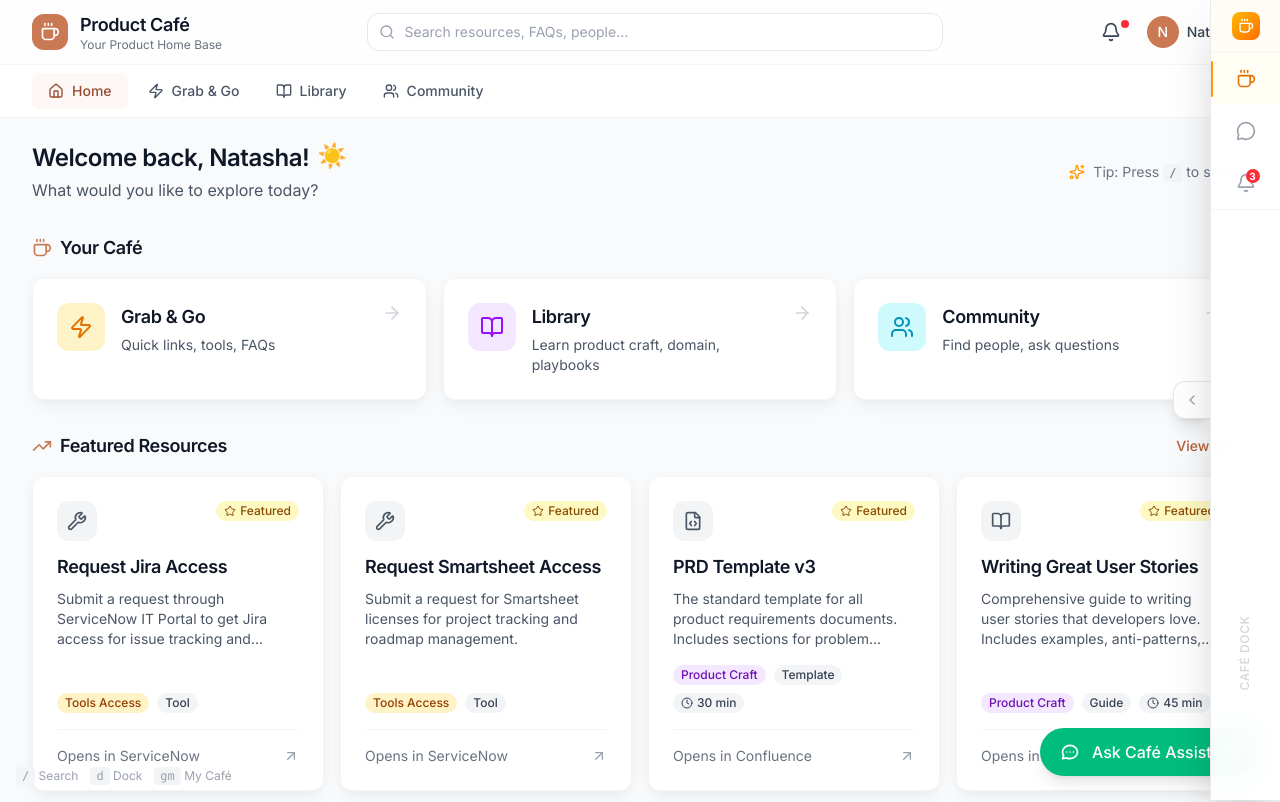
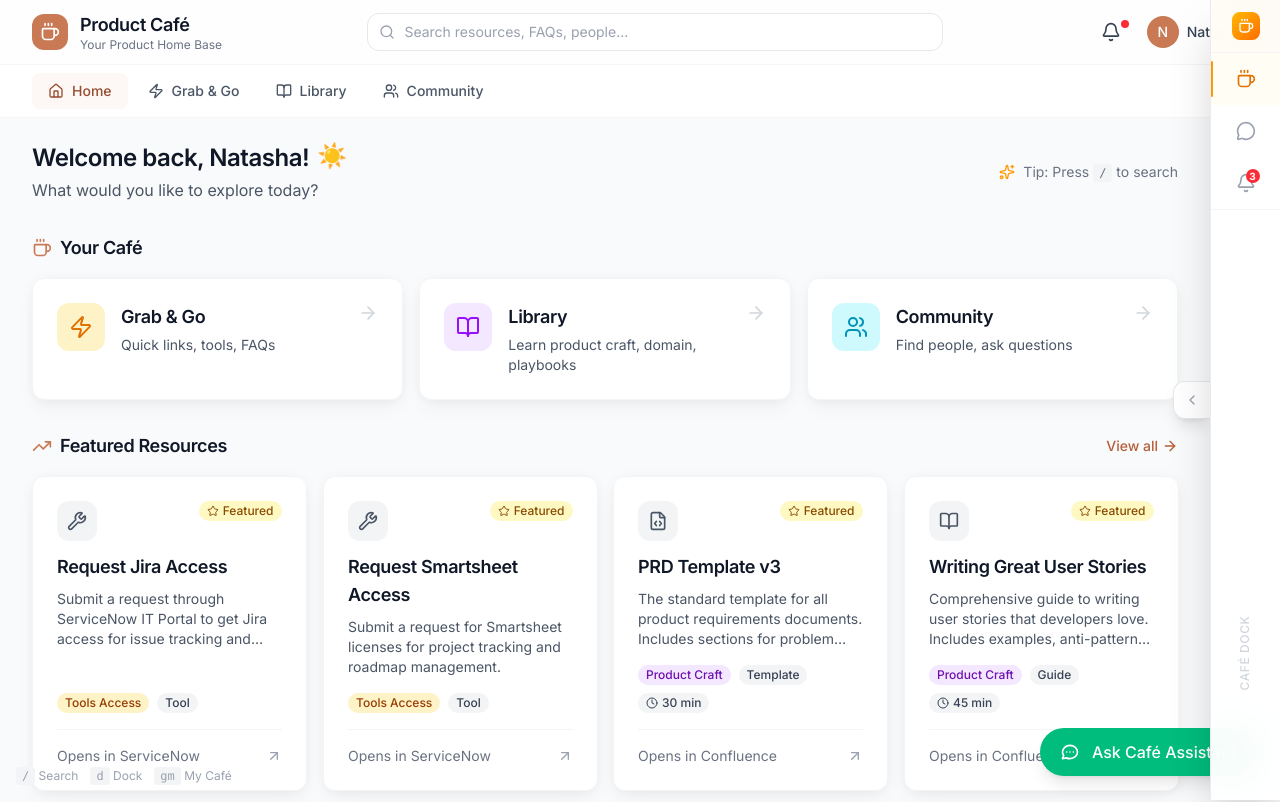
Before and after one commit to sb-sbabu/product-cafe, a React (Vite) app: page / in a window 1280 px wide. Shown: the top 802 px of the page. Built offline with nearby package versions, Linux system fonts and the light colour scheme.

Commit message:
Phase 6.15b: Squeeze layout - main content reflows when dock expands, 300ms animated transition

```diff
--- a/src/components/layout/Layout.tsx
+++ b/src/components/layout/Layout.tsx
@@ -4,6 +4,7 @@
 import { ChatPanel } from '../chat/ChatPanel';
 import { cn } from '../../lib/utils';
 import { useUIStore } from '../../stores';
+import { useDock } from '../../contexts/DockContext';
 
 interface LayoutProps {
     children: React.ReactNode;
@@ -18,8 +19,10 @@
     activeNav = 'home',
     onNavigate,
     onSearch,
+    isMobile,
 }) => {
     const { isChatOpen, openChat, closeChat } = useUIStore();
+    const { dockWidth } = useDock();
 
     return (
         <div className="min-h-screen bg-surface-muted">
@@ -34,8 +37,13 @@
                 onChatOpen={openChat}
             />
 
-            {/* Main Content */}
-            <main className="max-w-7xl mx-auto px-4 sm:px-6 lg:px-8 py-6 pb-24 md:pb-6">
+            {/* Main Content - Squeeze Layout: shrinks when dock expands */}
+            <main
+                className="max-w-7xl mx-auto px-4 sm:px-6 lg:px-8 py-6 pb-24 md:pb-6 transition-all duration-300 ease-out"
+                style={{
+                    marginRight: !isMobile ? `${dockWidth}px` : undefined,
+                }}
+            >
                 {children}
             </main>
 
--- a/src/contexts/DockContext.tsx
+++ b/src/contexts/DockContext.tsx
@@ -48,6 +48,7 @@
     isOpen: boolean;
     isExpanded: boolean;
     isCollapsed: boolean;
+    dockWidth: number; // For squeeze layout
 }
 
 const DockContext = createContext<DockContextType | undefined>(undefined);
@@ -149,6 +150,7 @@
     const isOpen = true; // Dock never fully hides
     const isExpanded = state.dockState === 'expanded';
     const isCollapsed = state.dockState === 'collapsed';
+    const dockWidth = isExpanded ? 380 : 70; // For squeeze layout
 
     return (
         <DockContext.Provider value={{
@@ -165,6 +167,7 @@
             isOpen,
             isExpanded,
             isCollapsed,
+            dockWidth,
         }}>
             {children}
         </DockContext.Provider>
```
